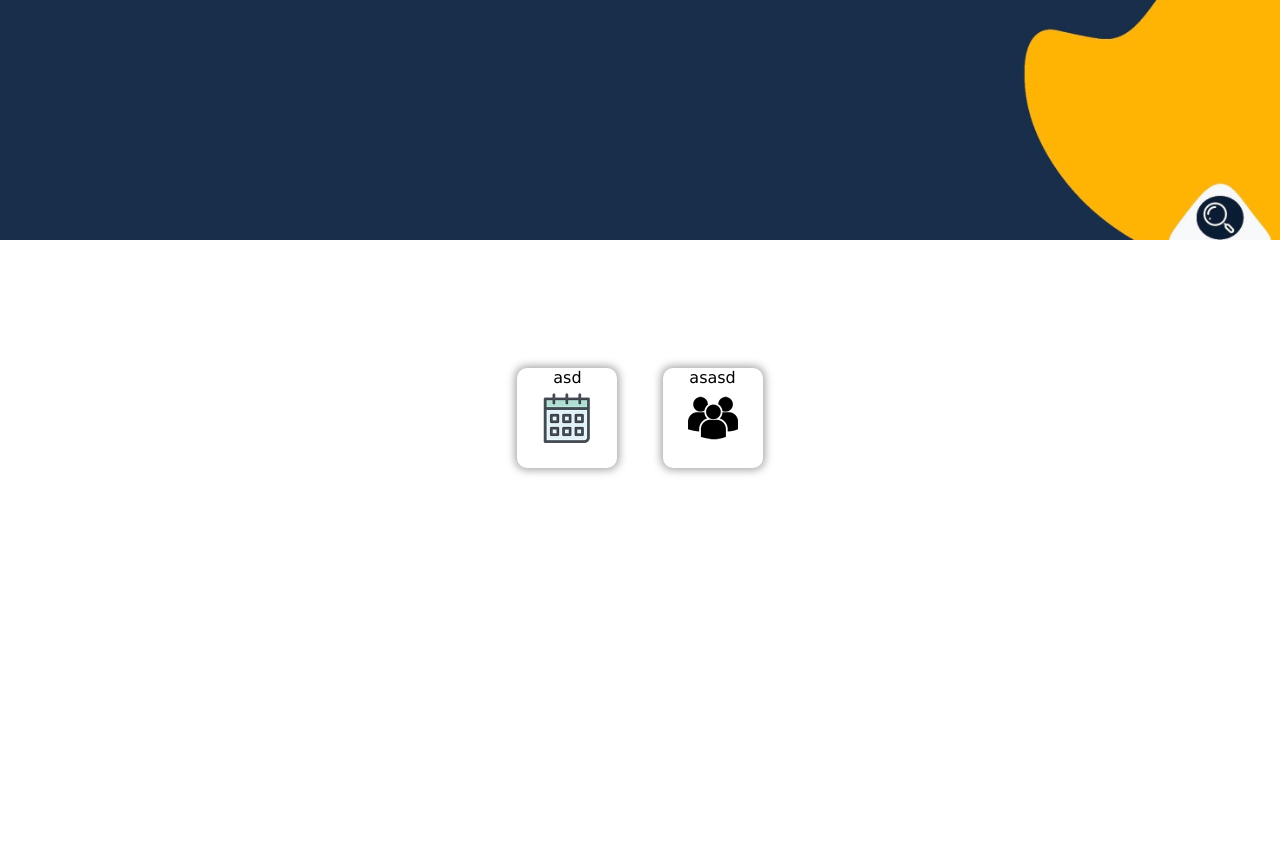
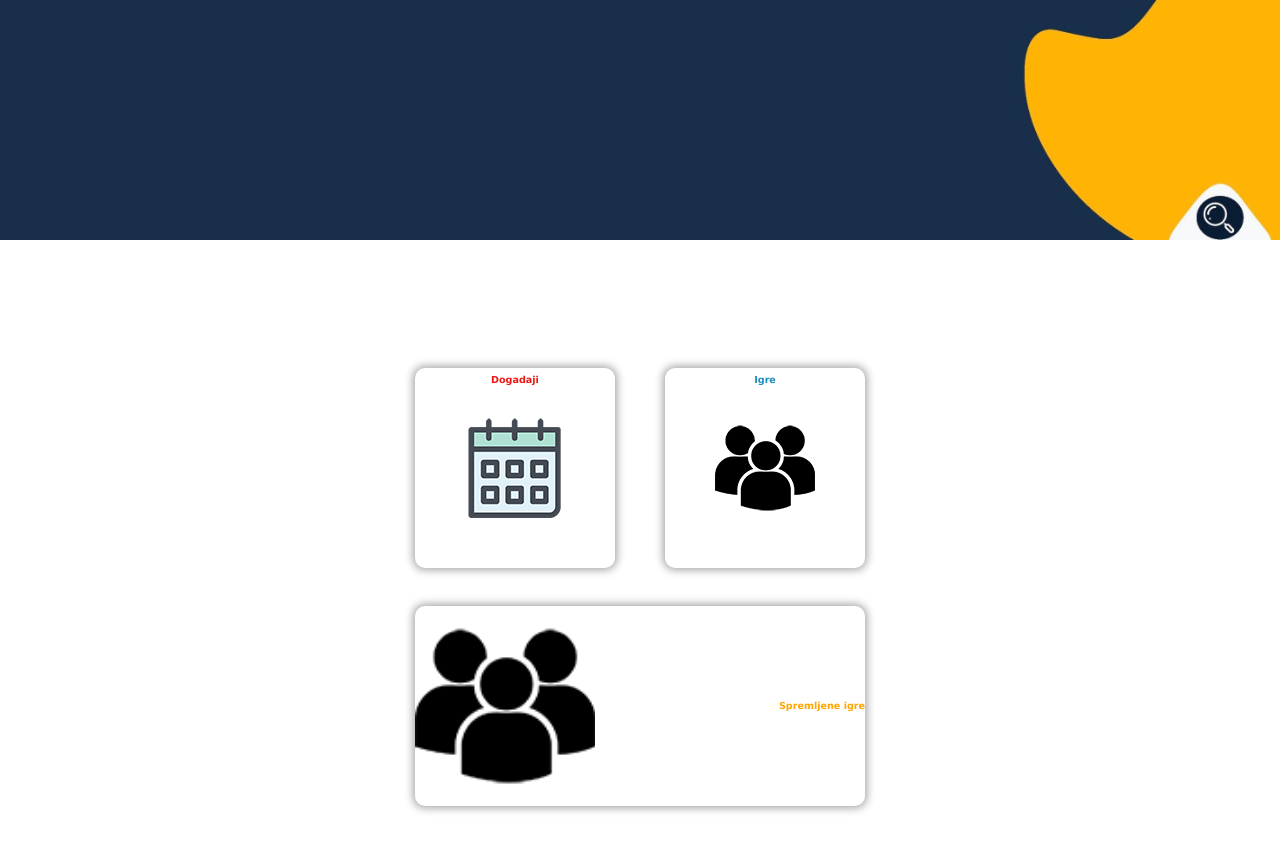
Before and after one commit to Oratorij-Rijeka/oratorijRijekaGames, a plain HTML site: page index.html in a window 1280 px wide. Drawn offline with Linux system fonts and the light colour scheme.

Commit message:
1.4.2020

```diff
--- a/css/main.css
+++ b/css/main.css
@@ -29,11 +29,11 @@ html, body {
   }
 }
 
-@media only screen and (max-width:324px) {
+@media only screen and (max-width:325px) {
   /* For mobile phones: */
 	.prvi{
 		background-image:url("../img/kalendar.png");
-		background-size: 50% 50%;
+		background-size: 40% 40% !important;
 		background-repeat: no-repeat;
 		background-position:center center;
 		width:70px !important;
@@ -43,7 +43,6 @@ html, body {
 	box-shadow: 0px 0px 8px 2px rgba(0,0,0,0.36);
 	  border-radius: 10px;
 	  display:inline-block;
-	  margin-bottom:20px;
 	  margin-right:15px  !important;
 	  transition: 0.5s;
 	}
@@ -51,7 +50,7 @@ html, body {
 
 	.drugi{
 		background-image:url("../img/ljudi.png");
-		background-size: 50% 50%;
+		background-size: 40% 40% !important;
 		background-repeat: no-repeat;
 		background-position:center center;
 		width:70px !important;
@@ -63,6 +62,79 @@ html, body {
 	  display:inline-block;
 	  transition: 0.5s;
 	}
+
+	.treci{
+	background-image:url("../img/ljudi.png");
+	background-size: 40%;
+	background-repeat: no-repeat;
+	background-position:left center;
+	width:60%;
+	line-height:70px !important;
+-webkit-box-shadow: 0px 0px 8px 2px rgba(0,0,0,0.36);
+-moz-box-shadow: 0px 0px 8px 2px rgba(0,0,0,0.36);
+box-shadow: 0px 0px 8px 2px rgba(0,0,0,0.36);
+  border-radius: 10px;
+  display:inline-block;
+  transition: 0.5s;
+}
+
+span{
+	font-size:0.6em !important;
+}
+}
+
+@media only screen and (min-width:600px) {
+  /* For tablets: */
+	.prvi{
+		background-image:url("../img/kalendar.png");
+		background-size: 50% 50% !important;
+		background-repeat: no-repeat;
+		background-position:center center;
+		width:200px !important;
+		height:200px !important;
+	-webkit-box-shadow: 0px 0px 8px 2px rgba(0,0,0,0.36);
+	-moz-box-shadow: 0px 0px 8px 2px rgba(0,0,0,0.36);
+	box-shadow: 0px 0px 8px 2px rgba(0,0,0,0.36);
+	  border-radius: 10px;
+	  display:inline-block;
+	  margin-right:45px  !important;
+	  transition: 0.5s;
+	}
+
+
+	.drugi{
+		background-image:url("../img/ljudi.png");
+		background-size: 50% 50% !important;
+		background-repeat: no-repeat;
+		background-position:center center;
+		width:200px !important;
+		height:200px !important;
+	-webkit-box-shadow: 0px 0px 8px 2px rgba(0,0,0,0.36);
+	-moz-box-shadow: 0px 0px 8px 2px rgba(0,0,0,0.36);
+	box-shadow: 0px 0px 8px 2px rgba(0,0,0,0.36);
+	  border-radius: 10px;
+	  display:inline-block;
+	  transition: 0.5s;
+	}
+
+	.treci{
+	background-image:url("../img/ljudi.png");
+	background-size: 40%;
+	background-repeat: no-repeat;
+	background-position:left center;
+	width:60%;
+	line-height:200px !important;
+-webkit-box-shadow: 0px 0px 8px 2px rgba(0,0,0,0.36);
+-moz-box-shadow: 0px 0px 8px 2px rgba(0,0,0,0.36);
+box-shadow: 0px 0px 8px 2px rgba(0,0,0,0.36);
+  border-radius: 10px;
+  display:inline-block;
+  transition: 0.5s;
+	}
+
+span{
+	font-size:0.6em !important;
+}
 }
 
 .sredina{
@@ -83,9 +155,12 @@ html, body {
 box-shadow: 0px 0px 8px 2px rgba(0,0,0,0.36);
   border-radius: 10px;
   display:inline-block;
-  margin-bottom:20px;
   margin-right:40px;
   transition: 0.5s;
+}
+
+.prvi:active, .drugi:active, .treci:active, .prvi:hover, .drugi:hover, .treci:hover{
+	background-color: #ffb403;
 }
 
 
@@ -103,3 +178,35 @@ box-shadow: 0px 0px 8px 2px rgba(0,0,0,0.36);
   display:inline-block;
   transition: 0.5s;
 }
+
+.treci{
+	background-image:url("../img/ljudi.png");
+	background-size: 40%;
+	background-repeat: no-repeat;
+	background-position:left center;
+	width:100%;
+	line-height:100px;
+-webkit-box-shadow: 0px 0px 8px 2px rgba(0,0,0,0.36);
+-moz-box-shadow: 0px 0px 8px 2px rgba(0,0,0,0.36);
+box-shadow: 0px 0px 8px 2px rgba(0,0,0,0.36);
+  border-radius: 10px;
+  display:inline-block;
+  transition: 0.5s;
+}
+
+span{
+	font-size:0.8em;
+}
+
+#dog{
+	color:#ee1713;
+}
+
+#igr{
+	color:#1e8cc3;
+}
+
+#spr{
+	color:orange;
+	float:right;
+}
--- a/index.html
+++ b/index.html
@@ -11,9 +11,11 @@
 		</div>
 
 		<div class="sredina">
-			<div style="width: 100%;">
-				<div class="prvi">asd</div>
-				<div class="drugi">asasd</div>
+			<div style="width: fit-content; margin:0 auto;">
+				<div class="prvi" onclick="location.href='dogadaji.html';"><span id="dog"><b>Dogadaji</b></span></div>
+				<div class="drugi" onclick="location.href='igre.html';"><span id="igr"><b>Igre</b></span></div>
+				<br><br><br>
+				<div class="treci" onclick="location.href='spremljeno.html';"><span id="spr"><b>Spremljene igre</b></span></div>
 			</div>
 		</div>
 
```
